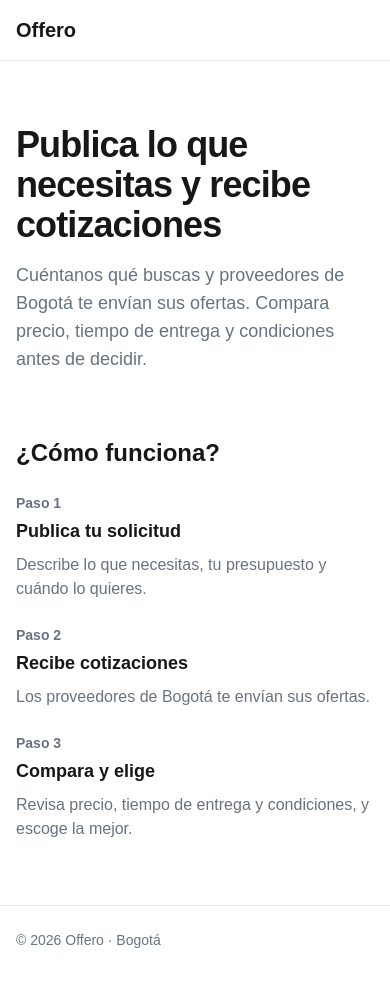
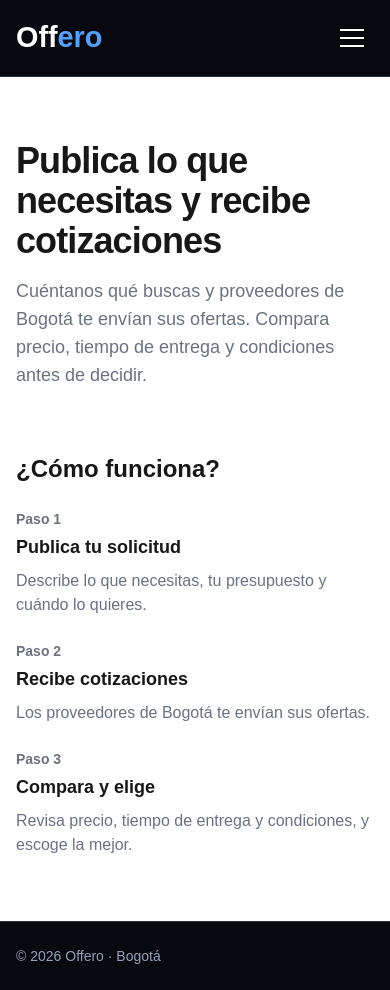
Before and after one commit to diegodani2030/App-Offero, a Next.js app in the folder app-offero/: page / in a window 390 px wide. Built offline with nearby package versions, Linux system fonts and the light colour scheme.

Commit message:
feat(m0): Header y Footer con estilo del prototipo y menú hamburguesa
Co-Authored-By: Claude Opus 5.5 <noreply@anthropic.com>

```diff
--- a/app-offero/src/app/page.js
+++ b/app-offero/src/app/page.js
@@ -23,7 +23,7 @@ export default function Home() {
         Cuéntanos qué buscas y proveedores de Bogotá te envían sus ofertas.
         Compara precio, tiempo de entrega y condiciones antes de decidir.
       </p>
-      <section className="mt-16">
+      <section id="como-funciona" className="mt-16 scroll-mt-24">
         <h2 className="text-2xl font-semibold">¿Cómo funciona?</h2>
         <ol className="mt-6 grid gap-6 sm:grid-cols-3">
           {pasos.map((paso, i) => (
--- a/app-offero/src/components/layout/Footer.js
+++ b/app-offero/src/components/layout/Footer.js
@@ -1,7 +1,7 @@
 export default function Footer() {
   return (
-    <footer className="mt-auto border-t border-gray-200">
-      <p className="mx-auto max-w-5xl px-4 py-6 text-sm text-gray-500">
+    <footer className="mt-auto border-t border-[#263049] bg-[#07090f]">
+      <p className="mx-auto max-w-5xl px-4 py-6 text-sm text-slate-400">
         © 2026 Offero · Bogotá
       </p>
     </footer>
--- a/app-offero/src/components/layout/Header.js
+++ b/app-offero/src/components/layout/Header.js
@@ -1,12 +1,14 @@
 import Link from "next/link";
+import MenuHamburguesa from "./MenuHamburguesa";
 
 export default function Header() {
   return (
-    <header className="border-b border-gray-200">
+    <header className="sticky top-0 z-10 border-b border-[#263049] bg-[#07090f]">
       <nav className="mx-auto flex max-w-5xl items-center justify-between px-4 py-4">
-        <Link href="/" className="text-xl font-bold">
-          Offero
+        <Link href="/" className="text-[1.8rem] font-extrabold text-white">
+          Off<span className="text-blue-400">ero</span>
         </Link>
+        <MenuHamburguesa />
       </nav>
     </header>
   );
--- /dev/null
+++ b/app-offero/src/components/layout/MenuHamburguesa.js
@@ -0,0 +1,64 @@
+"use client";
+
+import { useState } from "react";
+import Link from "next/link";
+
+const enlaces = [
+  { href: "/", texto: "Inicio" },
+  { href: "/#como-funciona", texto: "¿Cómo funciona?" },
+];
+
+export default function MenuHamburguesa() {
+  const [abierto, setAbierto] = useState(false);
+
+  return (
+    <>
+      <ul className="hidden items-center gap-6 md:flex">
+        {enlaces.map((enlace) => (
+          <li key={enlace.href}>
+            <Link href={enlace.href} className="text-slate-300 hover:text-white">
+              {enlace.texto}
+            </Link>
+          </li>
+        ))}
+      </ul>
+
+      <button
+        type="button"
+        aria-label={abierto ? "Cerrar menú" : "Abrir menú"}
+        aria-expanded={abierto}
+        aria-controls="menu-movil"
+        onClick={() => setAbierto(!abierto)}
+        onKeyDown={(evento) => evento.key === "Escape" && setAbierto(false)}
+        className="flex h-11 w-11 flex-col items-center justify-center gap-1.5 rounded-lg text-white hover:bg-white/10 md:hidden"
+      >
+        <span
+          className={`h-0.5 w-6 bg-current transition-transform ${abierto ? "translate-y-2 rotate-45" : ""}`}
+        />
+        <span
+          className={`h-0.5 w-6 bg-current transition-opacity ${abierto ? "opacity-0" : ""}`}
+        />
+        <span
+          className={`h-0.5 w-6 bg-current transition-transform ${abierto ? "-translate-y-2 -rotate-45" : ""}`}
+        />
+      </button>
+
+      <ul
+        id="menu-movil"
+        className={`absolute inset-x-0 top-full border-b border-[#263049] bg-[#07090f] px-4 py-2 md:hidden ${abierto ? "block" : "hidden"}`}
+      >
+        {enlaces.map((enlace) => (
+          <li key={enlace.href}>
+            <Link
+              href={enlace.href}
+              onClick={() => setAbierto(false)}
+              className="block py-3 text-slate-300 hover:text-white"
+            >
+              {enlace.texto}
+            </Link>
+          </li>
+        ))}
+      </ul>
+    </>
+  );
+}
```
